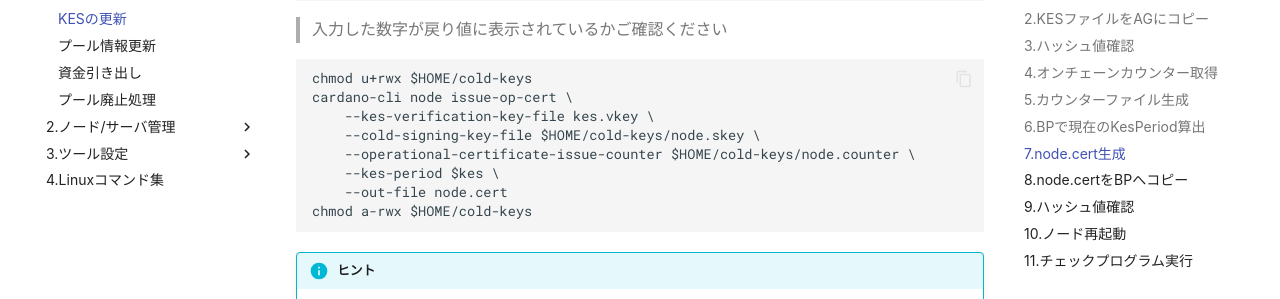
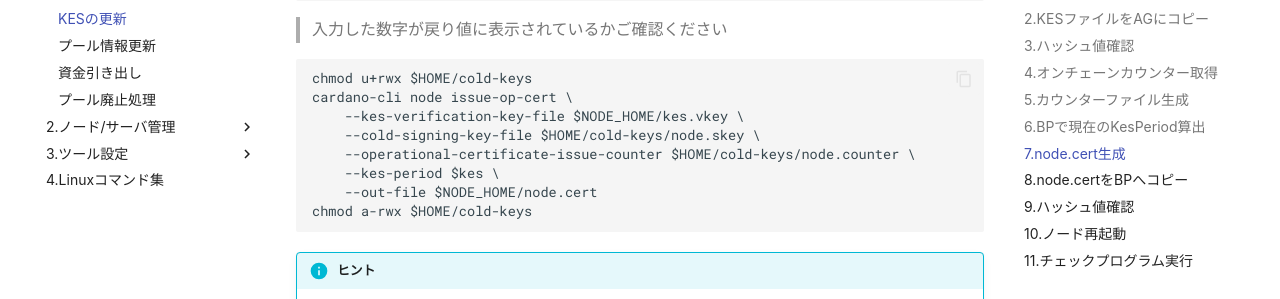
Before and after one commit to btbf/spojapanguild, an MkDocs documentation site: the page built from docs/operation/kes-update.md, in a window 1280 px wide and 900 px high, scrolled down 3817 px. Shown: the part 191-490 px from the top of the window. Built offline with MkDocs 1.6.1 and Material for MkDocs 9.7.7, drawn with Linux system fonts in a browser that asks for light colours; comment, search, counter and statistics services are not loaded.

Commit message:
KES更新微修正

````diff
--- a/docs/operation/kes-update.md
+++ b/docs/operation/kes-update.md
@@ -158,11 +158,11 @@ echo "入力した数字は$kesです"
 ```
 chmod u+rwx $HOME/cold-keys
 cardano-cli node issue-op-cert \
-    --kes-verification-key-file kes.vkey \
+    --kes-verification-key-file $NODE_HOME/kes.vkey \
     --cold-signing-key-file $HOME/cold-keys/node.skey \
     --operational-certificate-issue-counter $HOME/cold-keys/node.counter \
     --kes-period $kes \
-    --out-file node.cert
+    --out-file $NODE_HOME/node.cert
 chmod a-rwx $HOME/cold-keys
 ```
 
````
